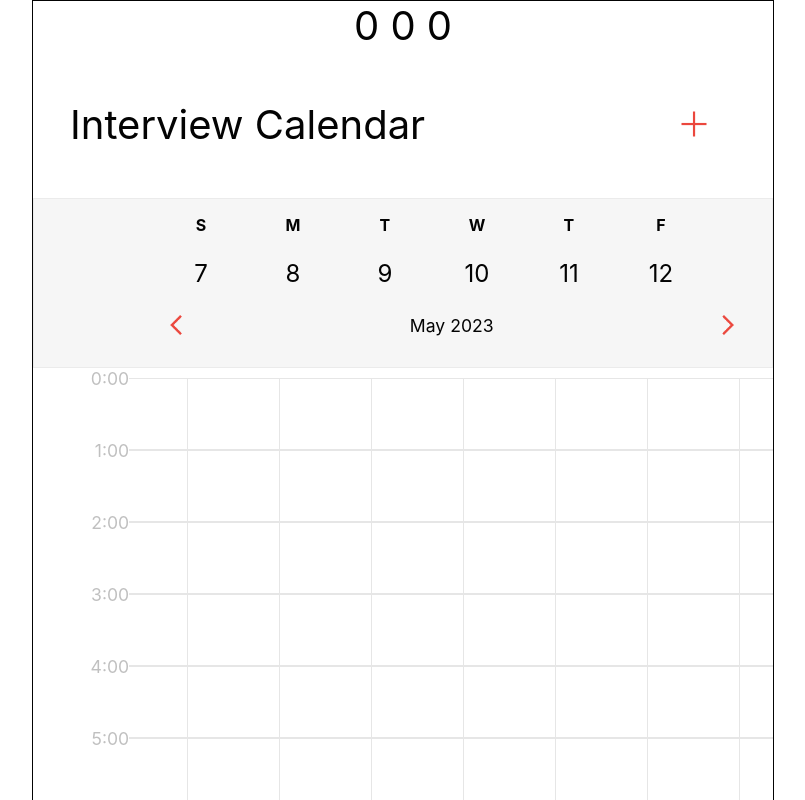
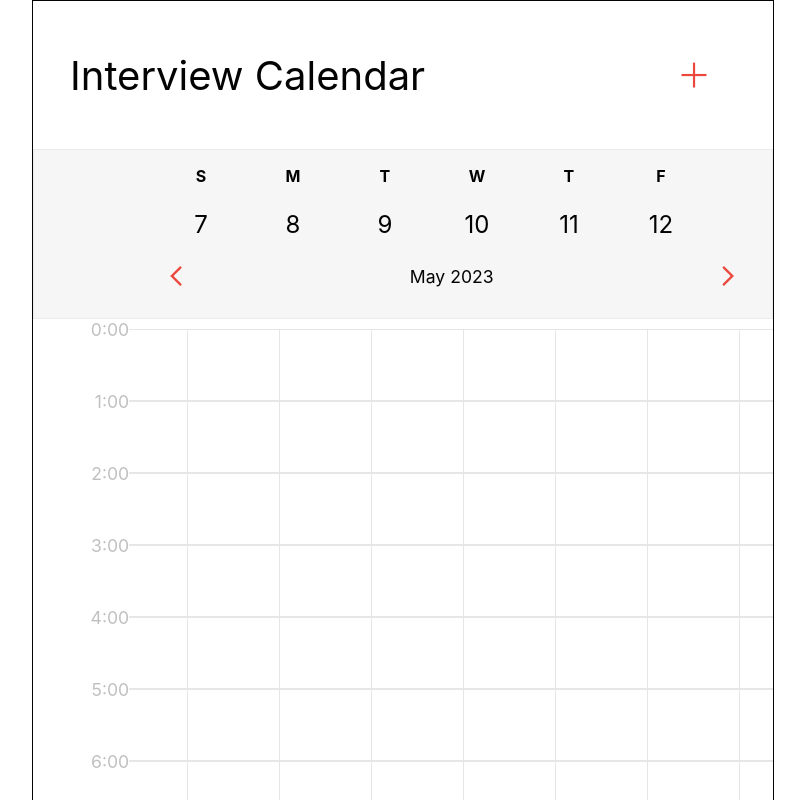
Before and after one commit to Suselfluf/react-calendar, a React (Create React App) app: page / in a window 1280 px wide. Shown: the top 800 px of the page, without its empty margins (237-1042 px from the left). Built offline with nearby package versions, Linux system fonts and the light colour scheme.

Commit message:
Hot fix 2

```diff
--- a/src/pages/CalendarPage.jsx
+++ b/src/pages/CalendarPage.jsx
@@ -188,7 +188,6 @@ export default function CalendarPage(props) {
   };
 
   const handleMouseMoove = (e) => {
-    console.log(e.clientX);
     set_clientX(e.clientX);
     if (is_pressed) {
       set_difference(clientX - initial);
@@ -298,7 +297,6 @@ export default function CalendarPage(props) {
           />
         )}
         <CalendarWindow>
-          {clientX} {initial} {difference}
           <Header>
             <p style={{ marginRight: "20px" }}>Interview Calendar</p>
             <AddIcon
```
